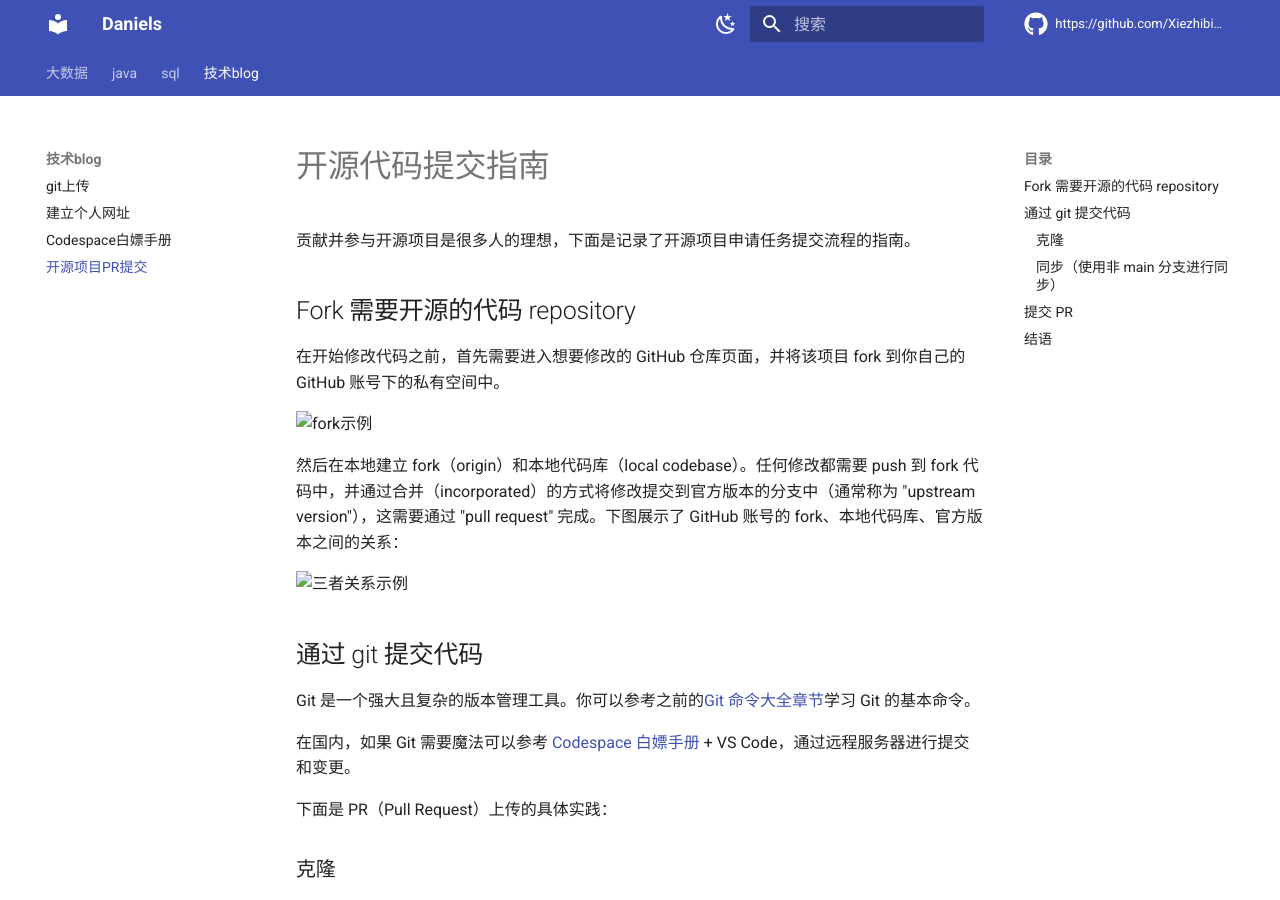
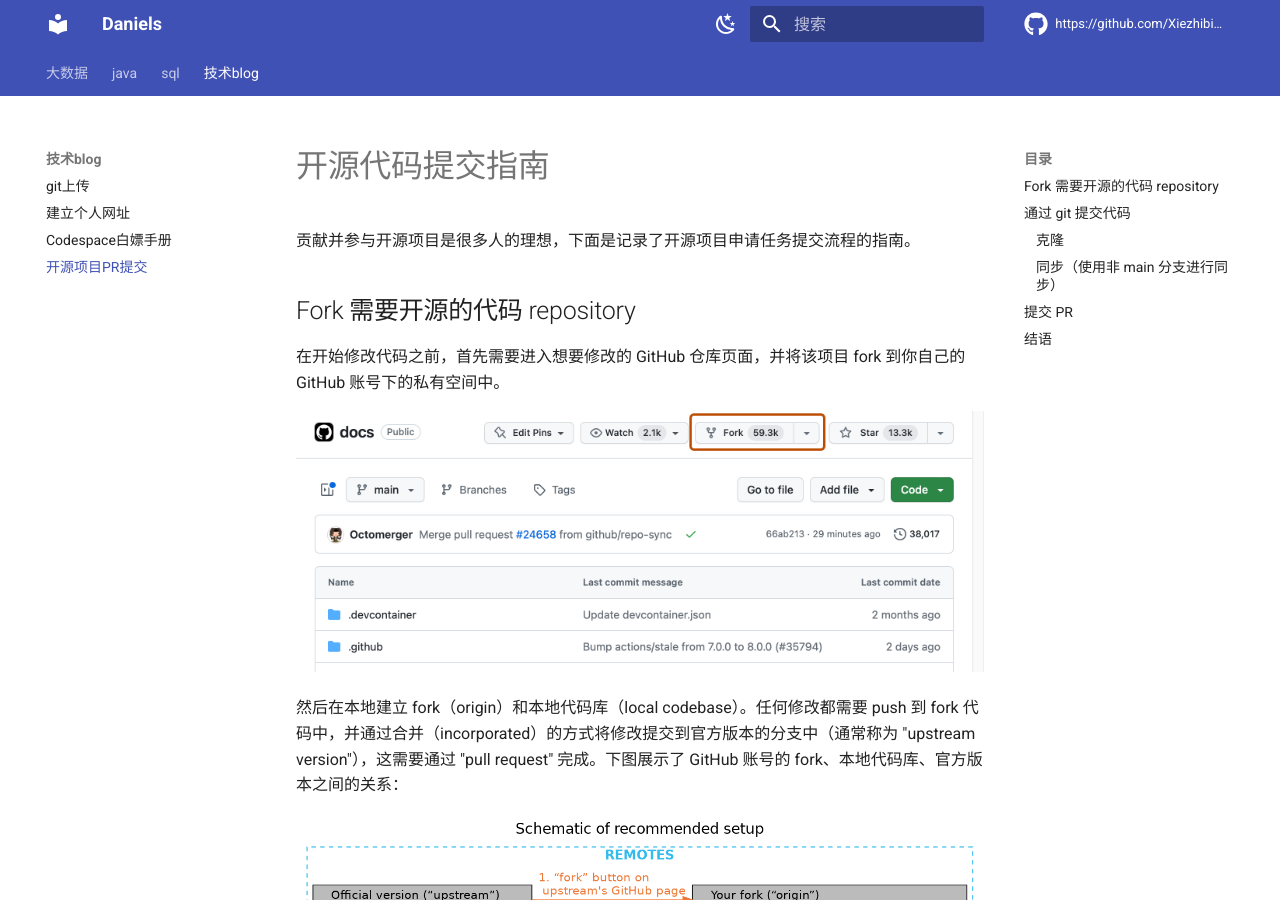
Before and after one commit to Xiezhibin/xiezhibin.github.io, an MkDocs documentation site: the page built from docs/tech/pr.md, in a window 1280 px wide and 900 px high. Built offline with MkDocs 1.6.1 and Material for MkDocs 9.7.7, drawn with Linux system fonts in a browser that asks for light colours; comment, search, counter and statistics services are not loaded.

Commit message:
fix: 图片地址异常

```diff
--- a/docs/tech/pr.md
+++ b/docs/tech/pr.md
@@ -6,11 +6,11 @@
 
 在开始修改代码之前，首先需要进入想要修改的 GitHub 仓库页面，并将该项目 fork 到你自己的 GitHub 账号下的私有空间中。
 
-![fork示例](.\images\fork_button.png)
+![fork示例](./images/fork_button.png)
 
 然后在本地建立 fork（origin）和本地代码库（local codebase）。任何修改都需要 push 到 fork 代码中，并通过合并（incorporated）的方式将修改提交到官方版本的分支中（通常称为 "upstream version"），这需要通过 "pull request" 完成。下图展示了 GitHub 账号的 fork、本地代码库、官方版本之间的关系：
 
-![三者关系示例](.\images\graphviz.png)
+![三者关系示例](./images/graphviz.png)
 
 ## 通过 git 提交代码
 
@@ -83,11 +83,11 @@ git push origin new-feature-x
 
 选择 "New Pull Request"，并按照项目的文档要求填写提交的变更内容：
 
-![提交文件内容](.\images\document.png)
+![提交文件内容](./images/document.png)
 
 一切顺利，当你的修改被合并到主分支后，你将会收到 GitHub 的勋章：
 
-![完成](.\images\achivement.png)
+![完成](./images/achivement.png)
 
 ## 结语
 
```
